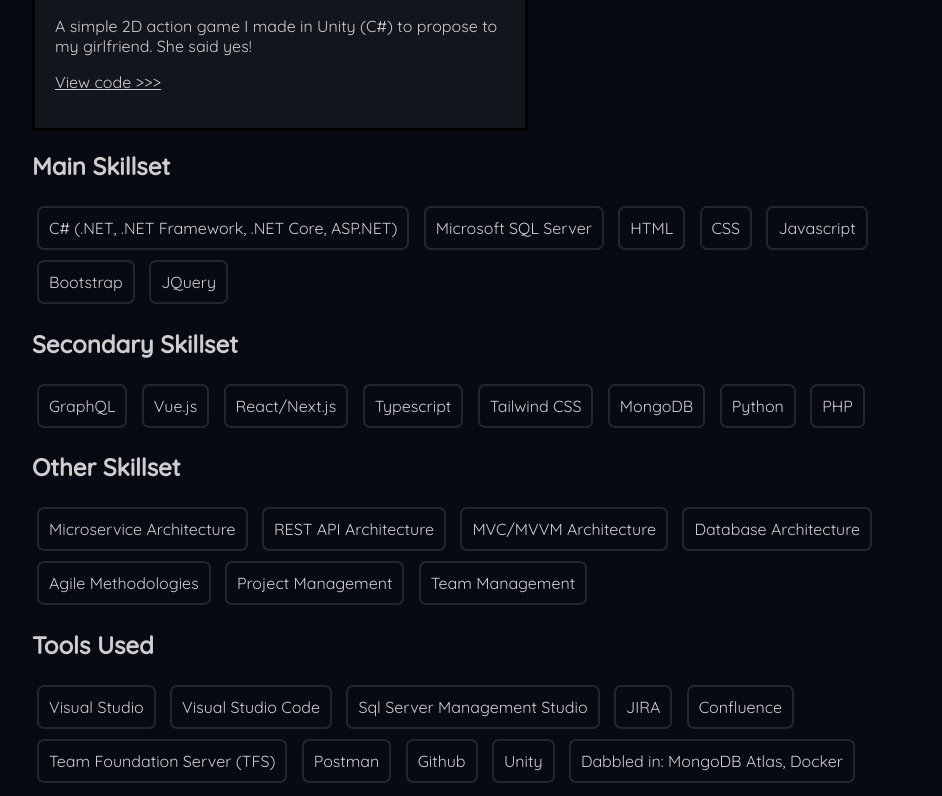
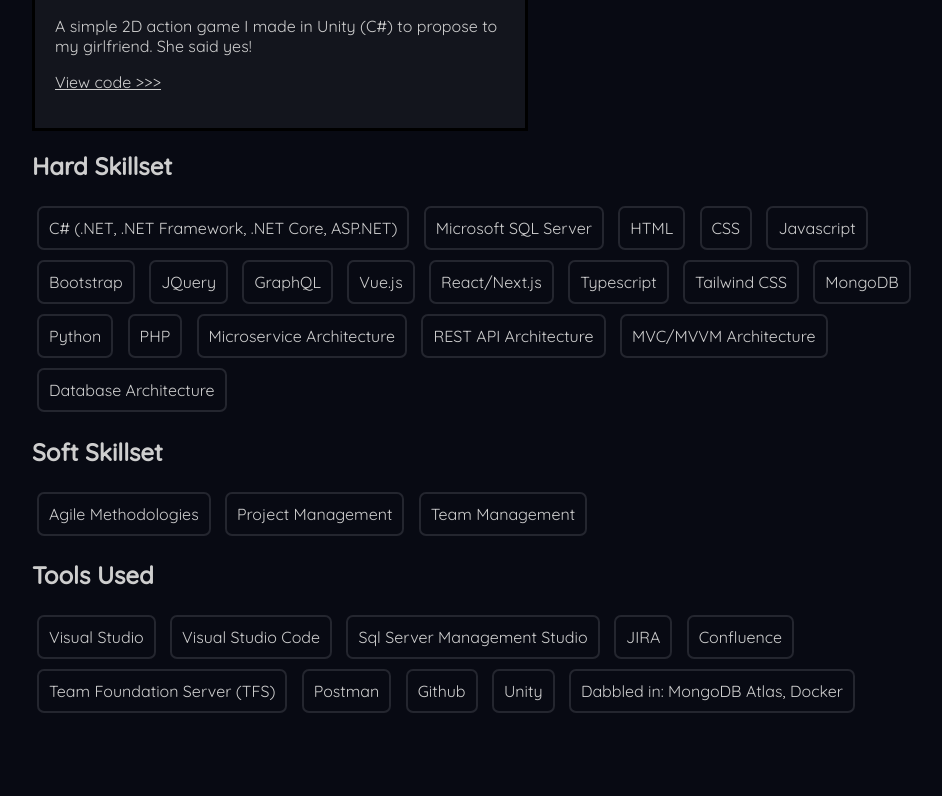
Before and after one commit to zbatoczki/zbatoczki.github.io, a plain HTML site: page index.html in a window 1280 px wide. Shown: the part 2085-2881 px from the top of the page, without its empty margins (158-1100 px from the left). After the commit the page ends 2811 px from the top, so only its background shows below. Drawn offline with Linux system fonts and the light colour scheme.

Commit message:
Update index.html

```diff
--- a/index.html
+++ b/index.html
@@ -88,7 +88,7 @@
             <p><a href="https://github.com/zbatoczki/Proposal" target="_parent">View code >>></a></p>
         </section>
 
-        <h2>Main Skillset</h2>
+        <h2>Hard Skillset</h2>
 
             <ul class="skills">
                 <li>C# (.NET, .NET Framework, .NET Core, ASP.NET)</li>
@@ -98,10 +98,6 @@
                 <li>Javascript</li>
                 <li>Bootstrap</li>
                 <li>JQuery</li>
-            </ul>
-
-        <h2>Secondary Skillset</h2>
-        <ul class="skills">
                 <li>GraphQL</li>
                 <li>Vue.js</li>
                 <li>React/Next.js</li>
@@ -110,14 +106,14 @@
                 <li>MongoDB</li>
                 <li>Python</li>
                 <li>PHP</li>
-        </ul>
-
-        <h2>Other Skillset</h2>
-            <ul class="skills">
                  <li>Microservice Architecture</li>
                 <li>REST API Architecture</li>
                 <li>MVC/MVVM Architecture</li>
                 <li>Database Architecture</li>
+            </ul>
+
+        <h2>Soft Skillset</h2>
+        <ul class="skills">
             <li>Agile Methodologies</li>
             <li>Project Management</li>
             <li>Team Management</li>
```
Lines whose indentation alone changed are shown as unchanged.
